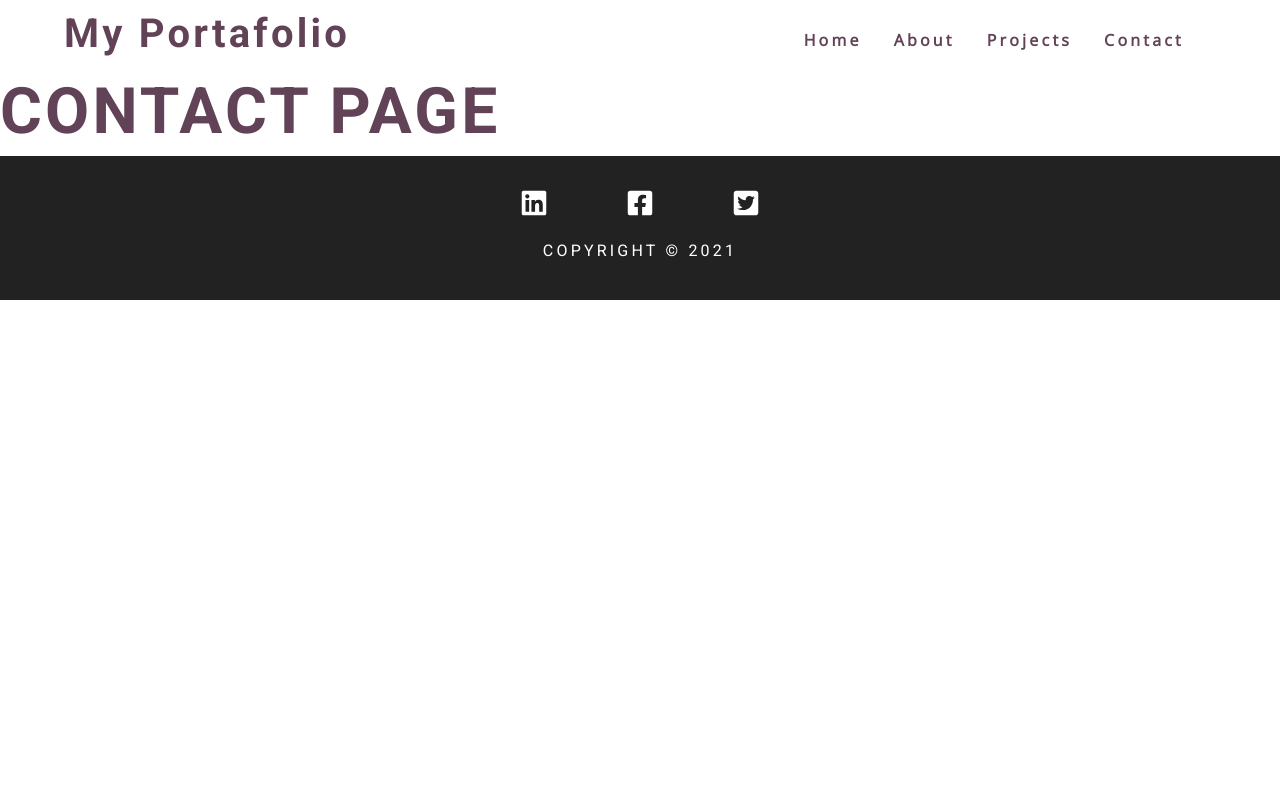
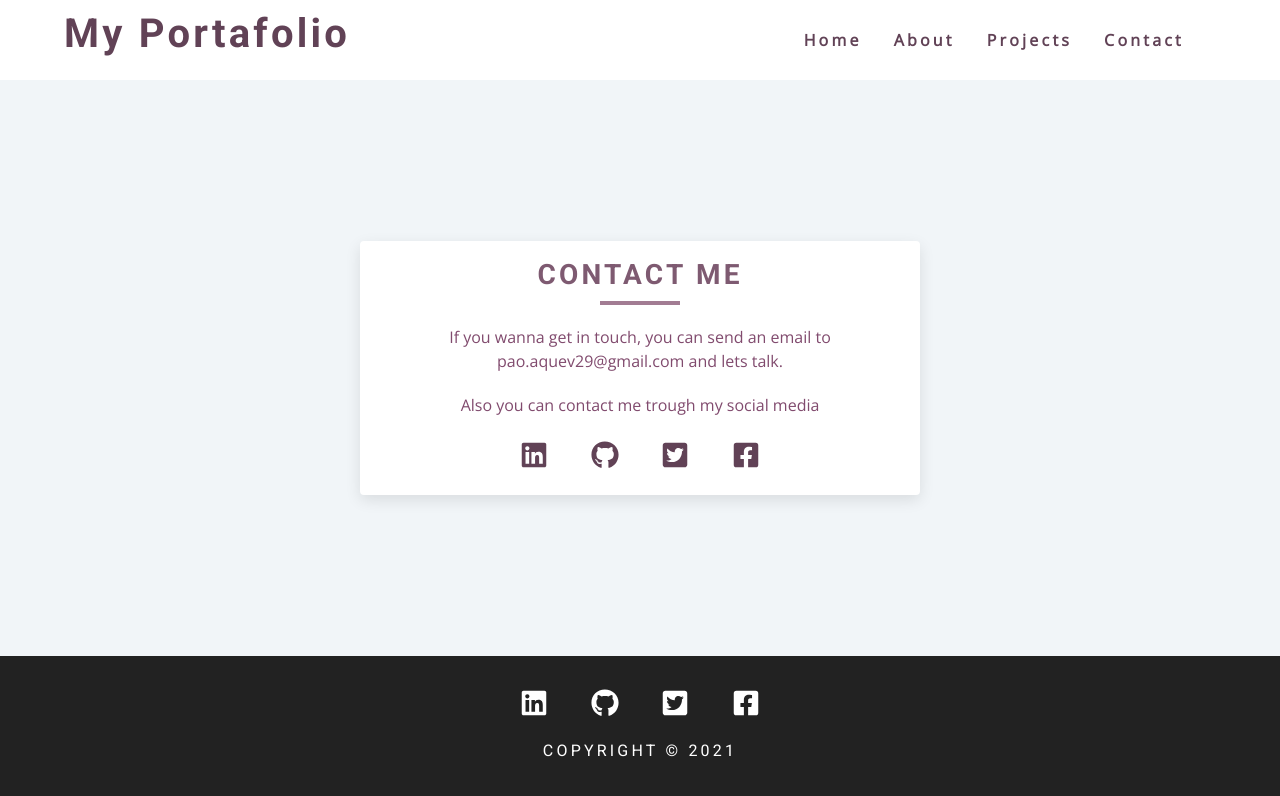
Before and after one commit to PaoAguilar/trainee10-my-portfolio, a Gatsby site: page /contact in a window 1280 px wide. Built offline with nearby package versions, Linux system fonts and the light colour scheme; Gatsby itself is replaced by a stand-in of ours.

Commit message:
adding the contact page

```diff
--- a/src/components/Footer.tsx
+++ b/src/components/Footer.tsx
@@ -8,7 +8,13 @@ const Footer = () => {
         <div className="footer-links social-links">
           {socialLinks.map((link) => {
             return (
-              <a href={link.url} key={link.id} className="social-link">
+              <a
+                href={link.url}
+                key={link.id}
+                className="social-link"
+                rel="noopener noreferrer"
+                target="_blank"
+              >
                 {link.icon}
               </a>
             );
--- a/src/constants/socialMediaLinks.tsx
+++ b/src/constants/socialMediaLinks.tsx
@@ -1,5 +1,5 @@
 import React from 'react';
-import { FaFacebookSquare, FaLinkedin, FaTwitterSquare } from 'react-icons/fa';
+import { FaFacebookSquare, FaGithub, FaLinkedin, FaTwitterSquare } from 'react-icons/fa';
 
 const data = [
   {
@@ -9,13 +9,18 @@ const data = [
   },
   {
     id: 2,
-    icon: <FaFacebookSquare className="social-icon"></FaFacebookSquare>,
-    url: 'https://www.twitter.com',
+    icon: <FaGithub className="social-icon"></FaGithub>,
+    url: 'https://github.com/PaoAguilar',
   },
   {
     id: 3,
     icon: <FaTwitterSquare className="social-icon"></FaTwitterSquare>,
-    url: 'https://www.twitter.com',
+    url: 'https://twitter.com/PaoAguilar09',
+  },
+  {
+    id: 4,
+    icon: <FaFacebookSquare className="social-icon"></FaFacebookSquare>,
+    url: 'https://www.facebook.com/nenee.aguilar/',
   },
 ];
 
--- a/src/pages/contact.tsx
+++ b/src/pages/contact.tsx
@@ -1,10 +1,34 @@
+import socialMediaLinks from '../constants/socialMediaLinks';
 import React from 'react';
 
 const Contact = () => {
   return (
-    <div>
-      <h1>CONTACT PAGE</h1>
-    </div>
+    <section className="contact-page">
+      <article className="contact-form">
+        <h3>CONTACT ME</h3>
+        <div className="underline"></div>
+        <p>
+          If you wanna get in touch, you can send an email to <span>pao.aquev29@gmail.com</span> and
+          lets talk.
+        </p>
+        <p>Also you can contact me trough my social media</p>
+        <div className="footer-links social-links">
+          {socialMediaLinks.map((link) => {
+            return (
+              <a
+                href={link.url}
+                key={link.id}
+                className="social-link"
+                rel="noopener noreferrer"
+                target="_blank"
+              >
+                {link.icon}
+              </a>
+            );
+          })}
+        </div>
+      </article>
+    </section>
   );
 };
 
```
Also changed, not shown: src/components/Hero.tsx (+7 -1 lines).
